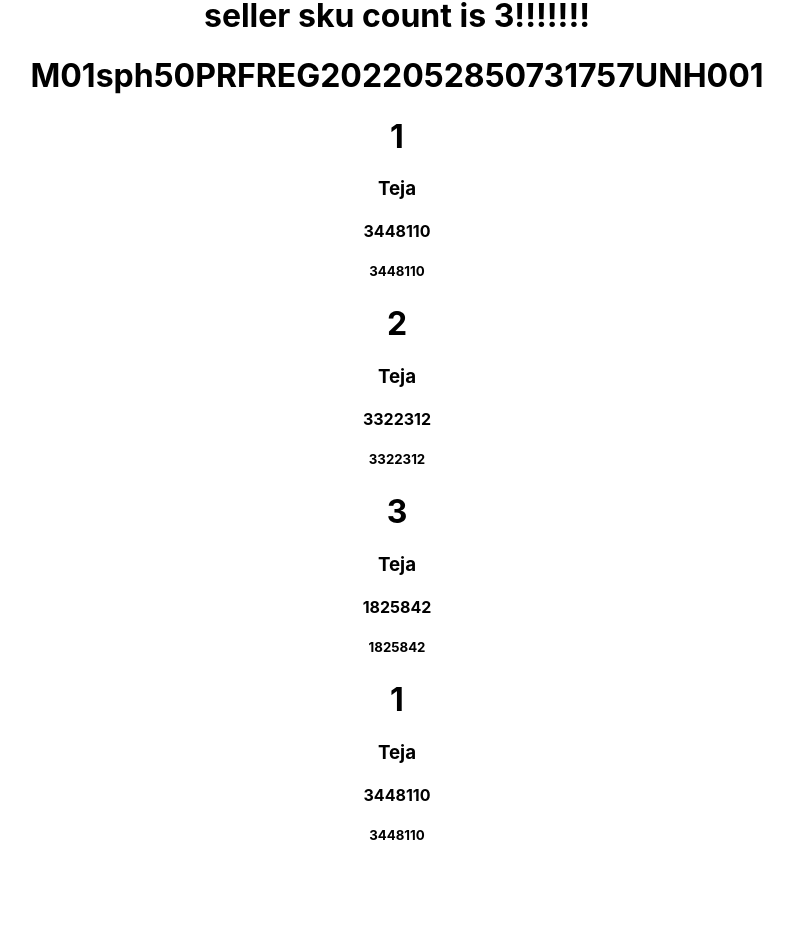
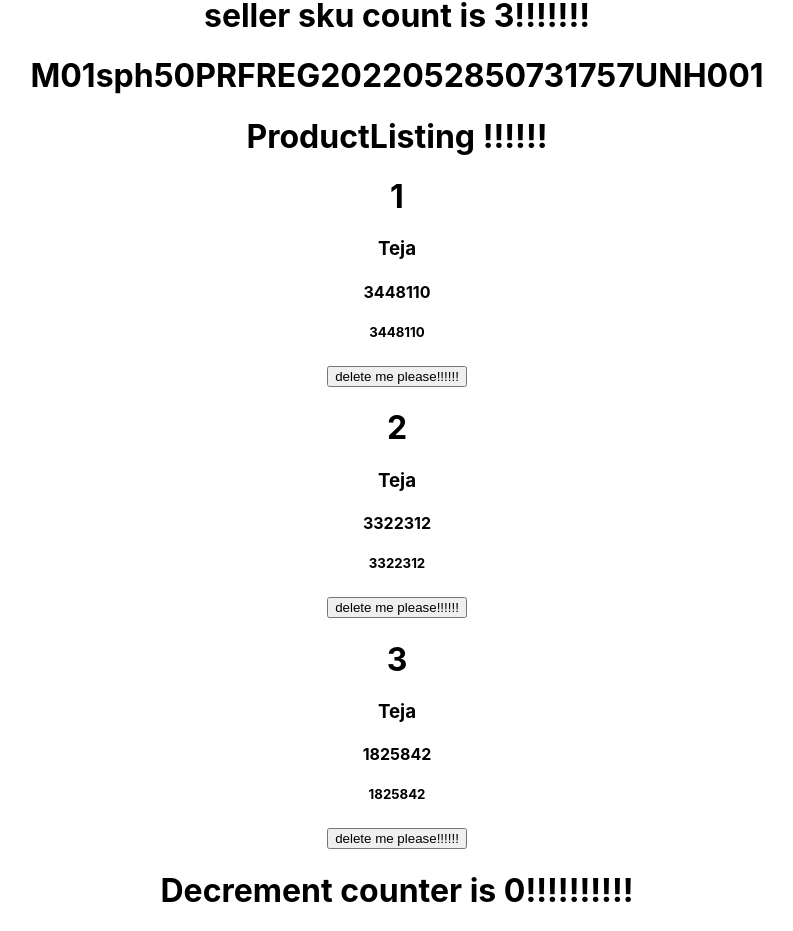
Before and after one commit to Harshsutaria/react-blog, a React (Create React App) app: page / in a window 1280 px wide. Shown: the part 616-1547 px from the top of the page, without its empty margins (243-1036 px from the left). Before the commit the page ends 1484 px from the top, so only its background shows below. Built offline with nearby package versions, Linux system fonts and the light colour scheme.

Commit message:
Implemented passing function as a prop

```diff
--- a/src/BlogListing.js
+++ b/src/BlogListing.js
@@ -1,12 +1,31 @@
 import { useState } from "react";
 import { ProductListing } from "./ProductListing";
 import { Manufacturer } from "./Manufacturer";
+import { CounterDecrement } from "./Counter-Decrement";
 import a from "./a";
+
 const BlogListing = () => {
   console.log("inside Blog listing component ");
   console.log(a.level3ProductsList.length);
-  let [productList] = useState(a.level3ProductsList);
-  productList.sort((a, b) => b.mrp - a.mrp);
+
+  let [productList, setProductList] = useState(a.level3ProductsList);
+  // implementing passing function as a prop
+  let [count, setCount] = useState(0);
+  console.log("count is ", count);
+  // productList.sort((a, b) => b.mrp - a.mrp);
+  // implementing delete a product function
+  const handleDelete = (id) => {
+    productList = productList.filter((x) => id !== x.productLevel3Id);
+    console.log("new sku length is ", productList.length);
+    setProductList(productList);
+  };
+
+  // implementing counter decrement
+  const DecrementCounter = (count) => {
+    console.log(`INSIDE DECREMENT COUNT PARENT FUNCTION !!!!!!`);
+    setCount(count - 100);
+  };
+
   return (
     <div className="blogListing">
       {/* here below there is a map return it will execute it works as a for loop  */}
@@ -22,14 +41,19 @@ const BlogListing = () => {
         <ProductListing
           productList={productList}
           title="ProductListing !!!!!!"
-          name="cheems"
-          surname="cheemba!!!"
+          handleDelete={handleDelete}
         ></ProductListing>
         {/* resuing the component again showing only maximum mrp  */}
-        <ProductListing
+        {/* <ProductListing
           productList={[productList.filter((x) => x.isPublished)[0]]}
           title="Most Expensive Sku!!!!"
-        ></ProductListing>
+        ></ProductListing> */}
+
+        {/* implementing passing function as a prop */}
+        <CounterDecrement
+          count={count}
+          DecrementCounter={DecrementCounter}
+        ></CounterDecrement>
       </div>
     </div>
   );
--- /dev/null
+++ b/src/Counter-Decrement.js
@@ -0,0 +1,14 @@
+// How to pass a Function as props in React?
+
+export const CounterDecrement = ({ count, DecrementCounter }) => {
+  console.log("INSIDE CounterDecrement COMPONENT");
+  return (
+    <div className="counterDecrement">
+      <h1>Decrement counter is {count}!!!!!!!!!!</h1>
+      <button onClick={() => DecrementCounter(count)}>
+        {" "}
+        decrement karo muje !!!!!!!
+      </button>
+    </div>
+  );
+};
--- a/src/Manufacturer.js
+++ b/src/Manufacturer.js
@@ -1,5 +1,5 @@
 export const Manufacturer = function ({ sellerInfo, skuCount }) {
-  console.log(`INSIDE COUNTER-DECREMENT COMPONENT`, sellerInfo);
+  console.log(`INSIDE Manufacturer COMPONENT`, sellerInfo);
   return (
     <div className="seller">
       <h1>{sellerInfo.firstName}</h1>
--- a/src/ProductListing.js
+++ b/src/ProductListing.js
@@ -1,11 +1,10 @@
-export const ProductListing = function (props) {
-  let productList = props.productList;
-  console.log("INSIDE ProductListing COMPONENT!!!!", props);
+export const ProductListing = function ({ productList, title, handleDelete }) {
+  console.log("INSIDE ProductListing COMPONENT!!!!");
 
   return (
     // level3 productList will be passed into an array!!!
     <div className="productListing">
-      <h1></h1>
+      <h1>{title}</h1>
       {productList.map((x, k) => (
         <div className="helloProductListing">
           <h1>{k + 1}</h1>
@@ -13,6 +12,11 @@ export const ProductListing = function (props) {
           <h4>{x.mrp}</h4>
           <h5>{x.pricePerUnit}</h5>
           <h6>{x.isPublished}</h6>
+
+          {/* always function call is done via anonamous function else it will execute it again and again  */}
+          <button onClick={() => handleDelete(x.productLevel3Id)}>
+            delete me please!!!!!!
+          </button>
         </div>
       ))}
     </div>
```
